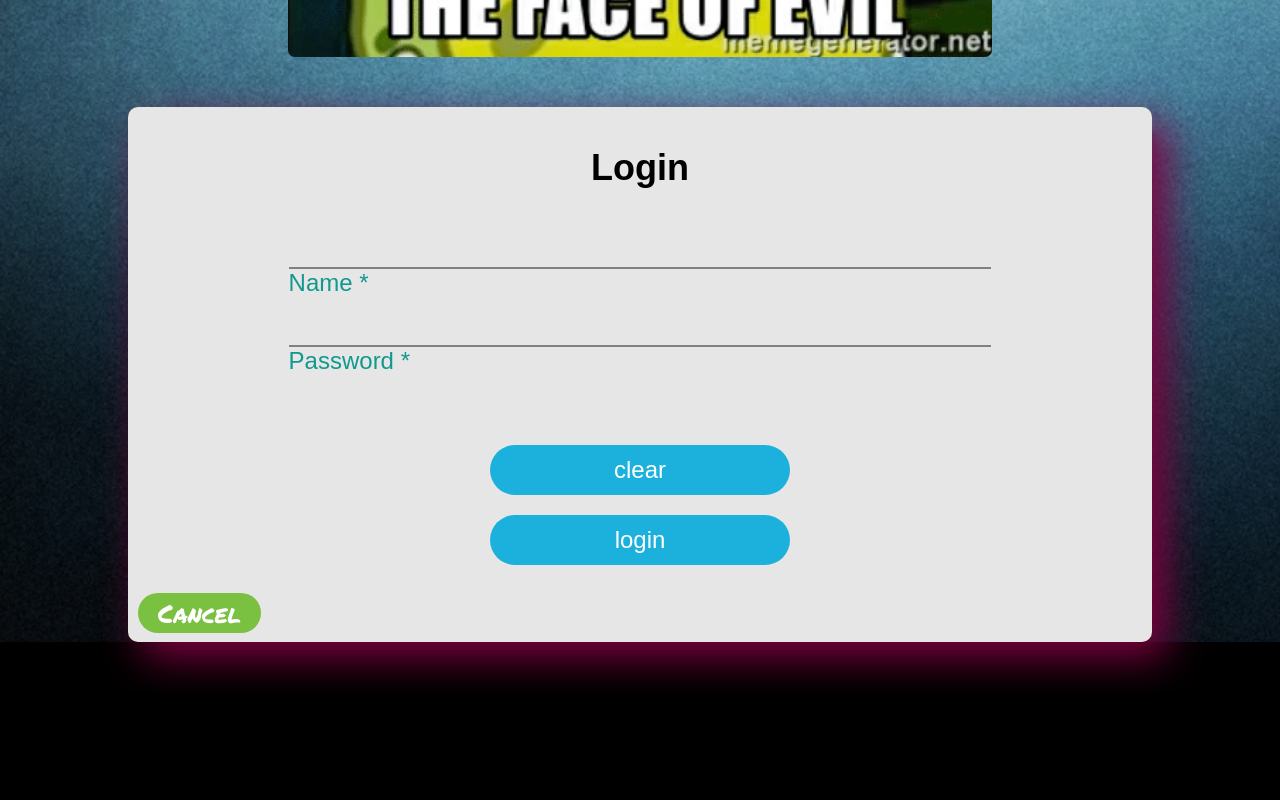
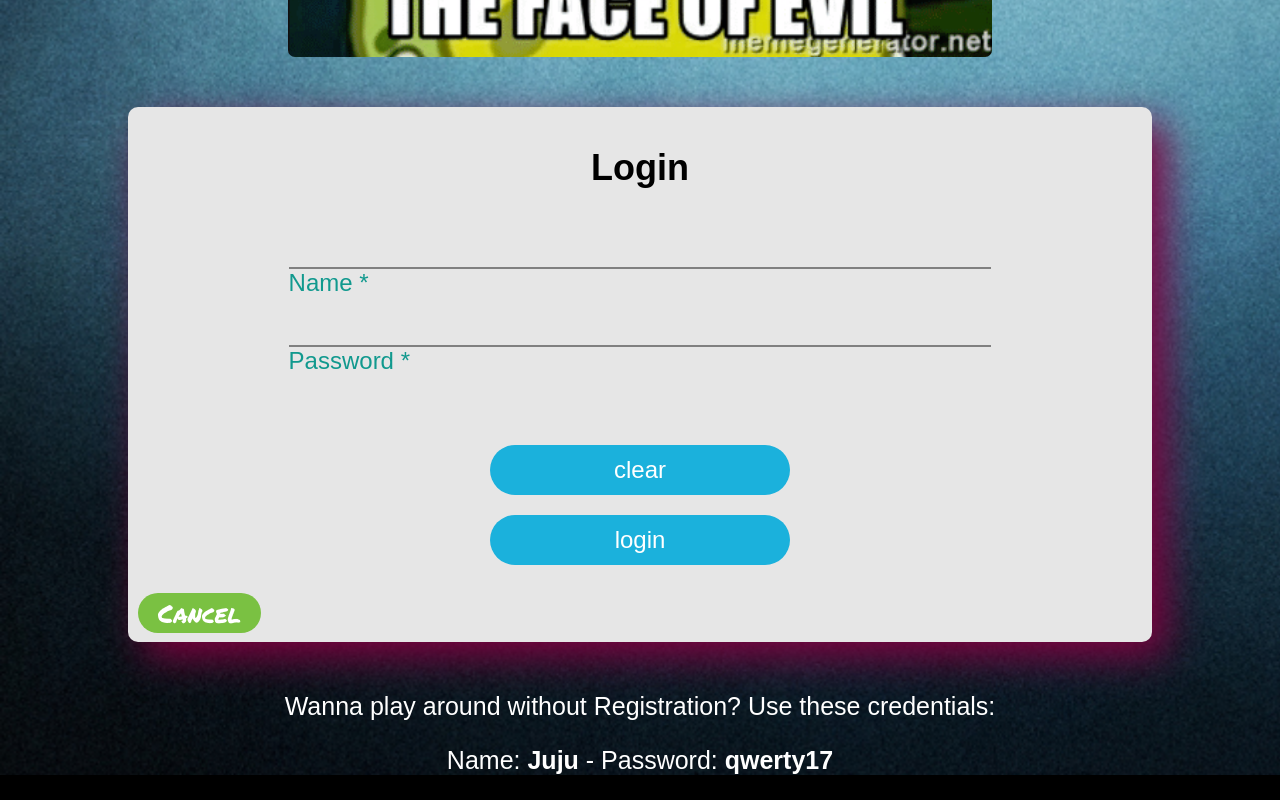
Before and after one commit to FedeColap/Unleash-react, a React (Create React App) app: page /login in a window 1280 px wide. Shown: the part 821-1621 px from the top of the page. Before the commit the page ends 1513 px from the top, so only its background shows below. Built offline with nearby package versions, Linux system fonts and the light colour scheme; no server answers.

Commit message:
latest but problems in deployment

```diff
--- a/src/App.css
+++ b/src/App.css
@@ -31,6 +31,10 @@ button:hover {
 }
 .caption {
     text-align: center;
+}
+.cheating{
+    text-align: center;
+    color: white;
 }
 .content {
     background-color: #e6e6e6;
--- a/src/configuration.js
+++ b/src/configuration.js
@@ -1,6 +1,6 @@
 export default {
-    API_ENDPOINT: `http://localhost:8000/api`,
-    // API_ENDPOINT: `https://peaceful-badlands-95634.herokuapp.com/api`,
+    // API_ENDPOINT: `http://localhost:8000/api`,
+    API_ENDPOINT: `https://git.heroku.com/salty-atoll-24956.git/api`,
     API_KEY: process.env.REACT_APP_API_KEY,
     TOKEN_KEY: 'chiave-a-caso'
   }
--- a/src/routes/AddPage/AddPage.js
+++ b/src/routes/AddPage/AddPage.js
@@ -58,7 +58,7 @@ class AddPage extends Component {
                     onSubmit={this.handleSubmit}>
                         <input type="text" className="registration__control"name="thoughts" id="thoughts" value={note} onChange={this.handleChange}/>
                         <label for="thoughts">Vent here your thoughts</label>
-                    <button>Submit </button>
+                    <button className="buttonSpace">Submit </button>
                 </form>
             </div>
             <Link to='/landing'>Go back</Link>
--- a/src/routes/LoginPage/LoginPage.js
+++ b/src/routes/LoginPage/LoginPage.js
@@ -27,6 +27,10 @@ class LoginPage extends Component {
                         <Link className="action" to='/'>Cancel</Link>
                     </section>
                 </div>
+                <div className = "cheating">
+                        <p>Wanna play around without Registration? Use these credentials:</p>
+                        <p>Name: <strong>Juju</strong> - Password: <strong>qwerty17</strong></p>
+                </div>
             </>
           );
     }
--- a/src/routes/RegistrationPage/RegistrationPage.js
+++ b/src/routes/RegistrationPage/RegistrationPage.js
@@ -20,6 +20,10 @@ class RegistrationPage extends Component {
                     </section>
 
                 </div>
+                <div className = "cheating">
+                        <p>Wanna play around without Registration? Use these credentials:</p>
+                        <p>Name: <strong>Juju</strong> - Password: <strong>qwerty17</strong></p>
+                </div>
             </>
           );
     }
--- a/src/services/auth-api-service.js
+++ b/src/services/auth-api-service.js
@@ -2,7 +2,7 @@ import configuration from '../configuration.js'
 import TokenService from './token-service'
 
 const AuthApiService = {
-  //RIVEDERE QUESTO PERCHE PUNTA ALLO STESSO ENDPOINT DELLA REGISTRATION------------
+
   postLogin({ username, password }) {
     return fetch(`${configuration.API_ENDPOINT}/login`, {
       method: 'POST',
```
